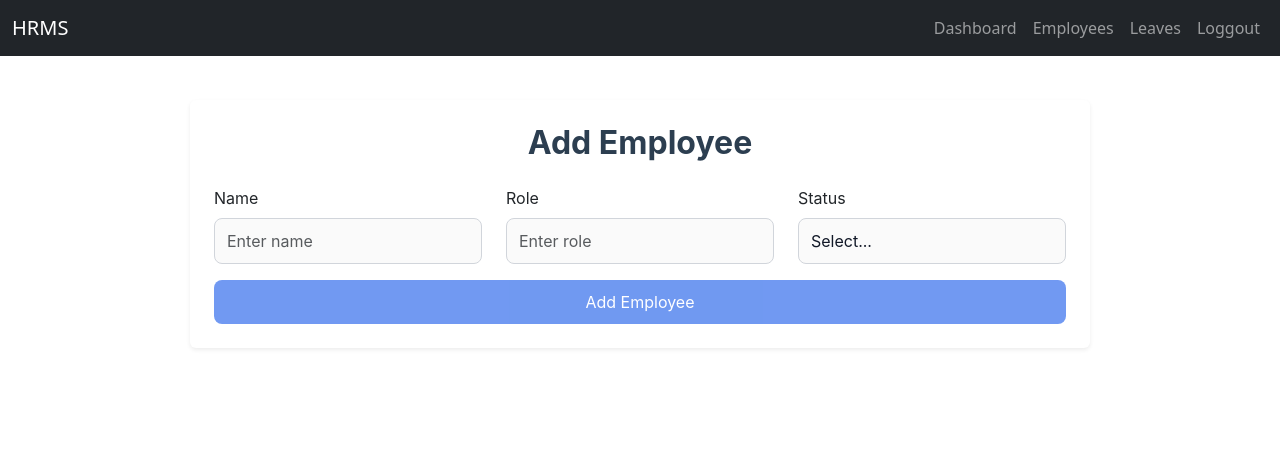
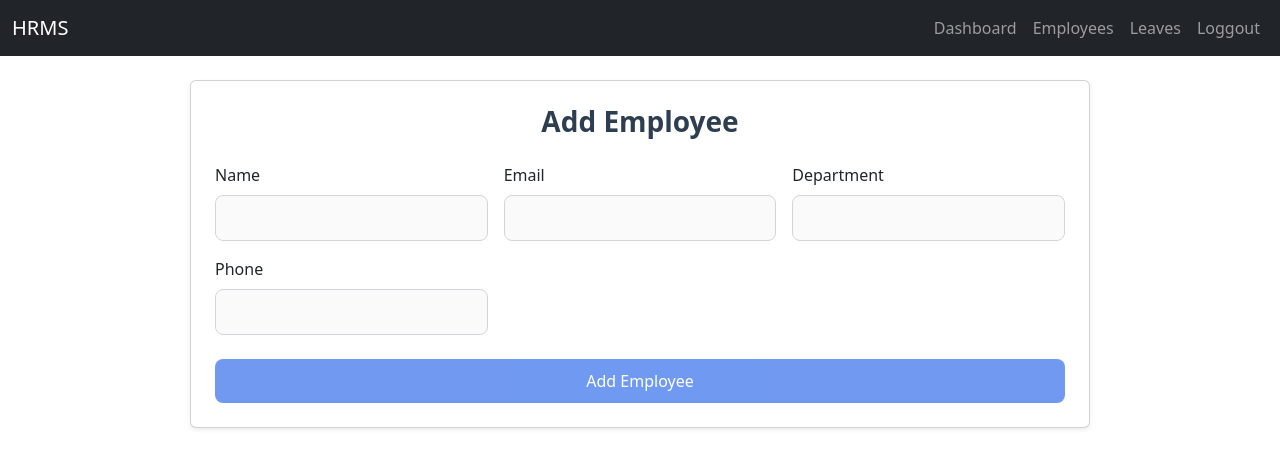
Before and after one commit to satwik20017/HRMS_Angular, an Angular app: page /add-employee in a window 1280 px wide. Shown: the top 468 px of the page. Built offline with nearby package versions, Linux system fonts and the light colour scheme.

Commit message:
employee working

```diff
--- a/src/app/addemployee/addemployee.component.css
+++ b/src/app/addemployee/addemployee.component.css
@@ -12,6 +12,8 @@
   border-radius: 12px;
   box-shadow: 0 6px 25px rgba(0, 0, 0, 0.1);
   transition: all 0.3s ease;
+  position: relative;
+  overflow: hidden;
 }
 
 .form-card:hover {
@@ -19,9 +21,39 @@
   box-shadow: 0 10px 30px rgba(0, 0, 0, 0.15);
 }
 
+/* Success background pulse */
+.form-card.success-animate::after {
+  content: "";
+  position: absolute;
+  top: 50%;
+  left: 50%;
+  width: 0;
+  height: 0;
+  background: radial-gradient(circle, rgba(34,197,94,0.25) 0%, transparent 70%);
+  transform: translate(-50%, -50%);
+  border-radius: 50%;
+  animation: successPulse 1s ease-out forwards;
+  z-index: 0;
+}
+
+@keyframes successPulse {
+  from {
+    width: 0;
+    height: 0;
+    opacity: 1;
+  }
+  to {
+    width: 200%;
+    height: 200%;
+    opacity: 0;
+  }
+}
+
 /* Titles */
-h2.fw-bold {
+h3.fw-bold {
   color: #2c3e50; /* Dark gray */
+  position: relative;
+  z-index: 1;
 }
 
 /* Inputs & Select */
@@ -33,6 +65,8 @@ h2.fw-bold {
   background: #fafafa;
   transition: all 0.2s ease;
   color: #111827;
+  position: relative;
+  z-index: 1;
 }
 
 .form-control:focus,
@@ -51,6 +85,8 @@ h2.fw-bold {
   padding: 10px 12px;
   font-size: 1rem;
   transition: all 0.2s ease;
+  position: relative;
+  z-index: 1;
 }
 
 .btn-primary:hover {
@@ -58,3 +94,11 @@ h2.fw-bold {
   transform: translateY(-1px);
   box-shadow: 0 5px 15px rgba(37, 99, 235, 0.3);
 }
+
+/* Success Text */
+.success-text {
+  color: #047857; /* Deep green */
+  font-size: 1rem;
+  position: relative;
+  z-index: 1;
+}
--- a/src/app/addemployee/addemployee.component.html
+++ b/src/app/addemployee/addemployee.component.html
@@ -1,27 +1,60 @@
-<div class="form-wrapper d-flex justify-content-center align-items-center mt-4">
-  <div class="form-card p-4 rounded shadow-sm">
-    <h2 class="fw-bold mb-4 text-center">Add Employee</h2>
-    <form #empForm="ngForm" (ngSubmit)="addEmployee()">
-      <div class="row">
-        <div class="col-md-4 mb-3">
+<div class="d-flex justify-content-center align-items-center mt-4">
+  <div class="card shadow-sm p-4 rounded form-card" [ngClass]="{'success-animate': successMessage}"
+    [attr.data-key]="animationKey">
+
+    <h3 class="fw-bold mb-4 text-center">Add Employee</h3>
+
+    <form [formGroup]="employeeForm" (ngSubmit)="onSubmit()">
+      <div class="row g-3">
+
+        <!-- Name -->
+        <div class="col-md-4">
           <label class="form-label">Name</label>
-          <input type="text" class="form-control" name="name" [(ngModel)]="newEmployee.name" placeholder="Enter name" required>
+          <input type="text" class="form-control" formControlName="name" />
+          <small *ngIf="f['name'].touched && f['name'].invalid" class="text-danger">
+            Name is required
+          </small>
         </div>
-        <div class="col-md-4 mb-3">
-          <label class="form-label">Role</label>
-          <input type="text" class="form-control" name="role" [(ngModel)]="newEmployee.role" placeholder="Enter role" required>
+
+        <!-- Email -->
+        <div class="col-md-4">
+          <label class="form-label">Email</label>
+          <input type="email" class="form-control" formControlName="email" />
+          <small *ngIf="f['email'].touched && f['email'].invalid" class="text-danger">
+            Valid email is required
+          </small>
         </div>
-        <div class="col-md-4 mb-3">
-          <label class="form-label">Status</label>
-          <select class="form-select" name="status" [(ngModel)]="newEmployee.status" required>
-            <option value="">Select...</option>
-            <option>Active</option>
-            <option>On Leave</option>
-            <option>Resigned</option>
-          </select>
+
+        <!-- Department -->
+        <div class="col-md-4">
+          <label class="form-label">Department</label>
+          <input type="text" class="form-control" formControlName="department" />
+          <small *ngIf="f['department'].touched && f['department'].invalid" class="text-danger">
+            Department is required
+          </small>
+        </div>
+
+        <!-- Phone -->
+        <div class="col-md-4">
+          <label class="form-label">Phone</label>
+          <input type="text" class="form-control" formControlName="phone" />
+          <small *ngIf="f['phone'].touched && f['phone'].invalid" class="text-danger">
+            Phone must be 10 digits
+          </small>
         </div>
       </div>
-      <button class="btn btn-primary w-100" type="submit" [disabled]="empForm.invalid">Add Employee</button>
+
+      <!-- Submit Button -->
+      <div class="mt-4">
+        <button class="btn btn-primary w-100" type="submit" [disabled]="employeeForm.invalid">
+          Add Employee
+        </button>
+      </div>
     </form>
+
+    <!-- Success Text -->
+    <div *ngIf="successMessage" class="success-text text-center mt-3 fw-semibold">
+      {{ successMessage }}
+    </div>
   </div>
 </div>
--- a/src/app/addemployee/addemployee.component.ts
+++ b/src/app/addemployee/addemployee.component.ts
@@ -1,29 +1,54 @@
-import { Component } from '@angular/core';
+import { Component, OnInit } from '@angular/core';
 import { Router } from '@angular/router';
 import { EmployeeService } from '../employee.service';
-import { FormsModule } from '@angular/forms';
+import { FormBuilder, FormGroup, FormsModule, Validators, ReactiveFormsModule } from '@angular/forms';
 import { CommonModule } from '@angular/common';
+import { AuthService } from '../auth.service';
 
 @Component({
   selector: 'app-addemployee',
-  imports: [FormsModule, CommonModule],
+  imports: [FormsModule, CommonModule, ReactiveFormsModule],
   templateUrl: './addemployee.component.html',
   styleUrl: './addemployee.component.css'
 })
-export class AddemployeeComponent {
-  employees: any[] = [];
-  newEmployee = { name: '', role: '', status: '' }
+export class AddemployeeComponent implements OnInit {
+  employeeForm!: FormGroup;
+  successMessage: string | null = null;
+  constructor(private fb: FormBuilder, private authService: AuthService) { }
 
-  showDetails: boolean = false;
-
-  constructor(private empService: EmployeeService, private router: Router) { }
-
-  addEmployee() {
-    this.empService.addEmployee({ ...this.newEmployee });
-    this.router.navigate(['/employees']);
+  ngOnInit(): void {
+    this.employeeForm = this.fb.group({
+      name: ['', Validators.required],
+      email: ['', [Validators.required, Validators.email]],
+      department: ['', Validators.required],
+      phone: ['', [Validators.required, Validators.pattern(/^[0-9]{10}$/)]]
+    })
   }
 
-  goToAddEmployee() {
-    this.router.navigate(['/add-employee'])
+  get f() {
+    return this.employeeForm.controls;
+  }
+
+  animationKey = 0;
+
+  onSubmit() {
+    if (this.employeeForm.invalid) {
+      this.employeeForm.markAllAsTouched();
+      return;
+    }
+
+    console.log('✅ Employee Data:', this.employeeForm.value);
+    this.authService.addEmployee(this.employeeForm.value).subscribe({
+      next: (res) => {
+        console.log('Employee added successfully!', res);
+        this.successMessage = 'Employee added successfully';
+        this.animationKey++;
+        this.employeeForm.reset();
+        setTimeout(() => (this.successMessage = null), 3000);
+      },
+      error: (err) => {
+        console.error('Failed to add employee:', err);
+      }
+    });
   }
 }
--- a/src/app/auth.service.ts
+++ b/src/app/auth.service.ts
@@ -14,16 +14,24 @@ export class AuthService {
     return this.http.post(`${this.apiUrl}/login`, credentials)
   }
 
+  logout() {
+    localStorage.removeItem('token'); // clear session
+  }
+
   register(data: { username: string, email: string, password: string }) {
     return this.http.post(`${this.apiUrl}/register`, data)
   }
 
-  forgotPassword(data: {email: string, otp: number, password: string}) {
+  forgotPassword(data: { email: string, otp: number, password: string }) {
     return this.http.post(`${this.apiUrl}/forgot-password`, data);
   }
 
-  logout() {
-    localStorage.removeItem('token'); // clear session
+  addEmployee(employeeData: any): Observable<any> {
+    return this.http.post(`${this.apiUrl}/add-employee`, employeeData);
+  }
+
+  getAllEmployees() {
+    return this.http.get(`${this.apiUrl}/employees`)
   }
 
 }
--- a/src/app/employees/employees.component.css
+++ b/src/app/employees/employees.component.css
@@ -0,0 +1,12 @@
+.container {
+  max-width: 1000px;
+}
+
+table {
+  border-radius: 8px;
+  overflow: hidden;
+}
+
+th, td {
+  vertical-align: middle;
+}
--- a/src/app/employees/employees.component.html
+++ b/src/app/employees/employees.component.html
@@ -1,37 +1,37 @@
-<h2>Employees</h2>
-<button class="btn btn-success mb-3" (click)="goToAddEmployee()">Add Employee</button>
+<div class="container mt-4">
 
-<table class="table table-bordered table-striped">
+    <div class="d-flex justify-content-between align-items-center mb-3">
+        <h2 class="fw-bold mb-0">Employees</h2>
+        <button class="btn btn-success" (click)="goToAddEmployee()">Add Employee</button>
+    </div>
+
+    <div *ngIf="loading" class="text-center">Loading employees...</div>
+    <div *ngIf="error" class="alert alert-danger">{{ error }}</div>
+
+    <table *ngIf="!loading && employees.length > 0" class="table table-bordered table-hover shadow-sm">
         <thead class="table-dark">
             <tr>
-            <th>ID</th>
+                <th>#</th>
                 <th>Name</th>
-            <th>Role</th>
-            <th>Status</th>
-            <th>Actions</th>
+                <th>Email</th>
+                <th>Department</th>
+                <th>Phone</th>
+                <th>Joined On</th>
             </tr>
         </thead>
         <tbody>
-        <tr *ngFor="let emp of employees">
-            <td>{{ emp.id }}</td>
+            <tr *ngFor="let emp of employees; let i = index">
+                <td>{{ i + 1 }}</td>
                 <td>{{ emp.name }}</td>
-            <td>{{ emp.role }}</td>
-            <td>
-                <span [ngSwitch]="emp.status">
-                    <span *ngSwitchCase="'Active'" class="badge bg-success">Active</span>
-                    <span *ngSwitchCase="'On Leave'" class="badge bg-warning text-dark">On Leave</span>
-                    <span *ngSwitchCase="'Resigned'" class="badge bg-danger">Resigned</span>
-                    <span *ngSwitchDefault class="badge bg-secondary">Unknown</span>
-                </span>
-            </td>
-            <td>
-                <button class="btn btn-sm btn-primary" (click)="showDetails = !showDetails">
-                    Toggle Details
-                </button>
-            </td>
+                <td>{{ emp.email }}</td>
+                <td>{{ emp.department }}</td>
+                <td>{{ emp.phone }}</td>
+                <td>{{ emp.created_at | date:'short' }}</td>
             </tr>
         </tbody>
     </table>
-<div *ngIf="showDetails" class="alert alert-info mt-3">
-    <strong>Extra Info:</strong> This is some additional employee details.
+
+    <div *ngIf="!loading && employees.length === 0" class="alert alert-info">
+        No employees found.
     </div>
+</div>
--- a/src/app/navbar/navbar.component.html
+++ b/src/app/navbar/navbar.component.html
@@ -16,7 +16,7 @@
             [routerLinkActiveOptions]="{ exact: true }">Leaves</a>
         </li>
         <li class="nav-item">
-          <a class="nav-link" (click)="logout()">Loggout</a>
+          <a class="nav-link" (click)="logout()" style="cursor: pointer;">Loggout</a>
         </li>
       </ul>
     </div>
```
Also changed, not shown: src/app/employees/employees.component.ts (+18 -21 lines). Lines whose indentation alone changed are shown as unchanged.
